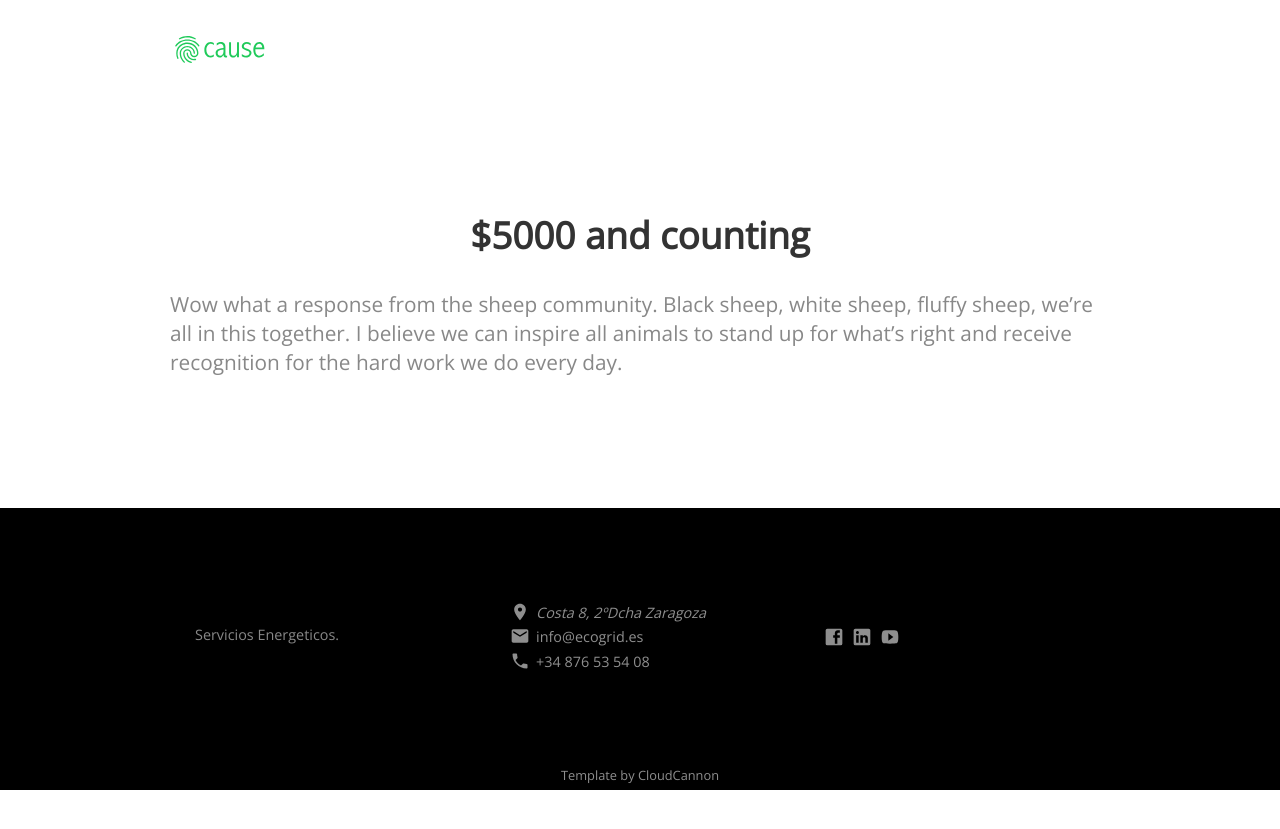
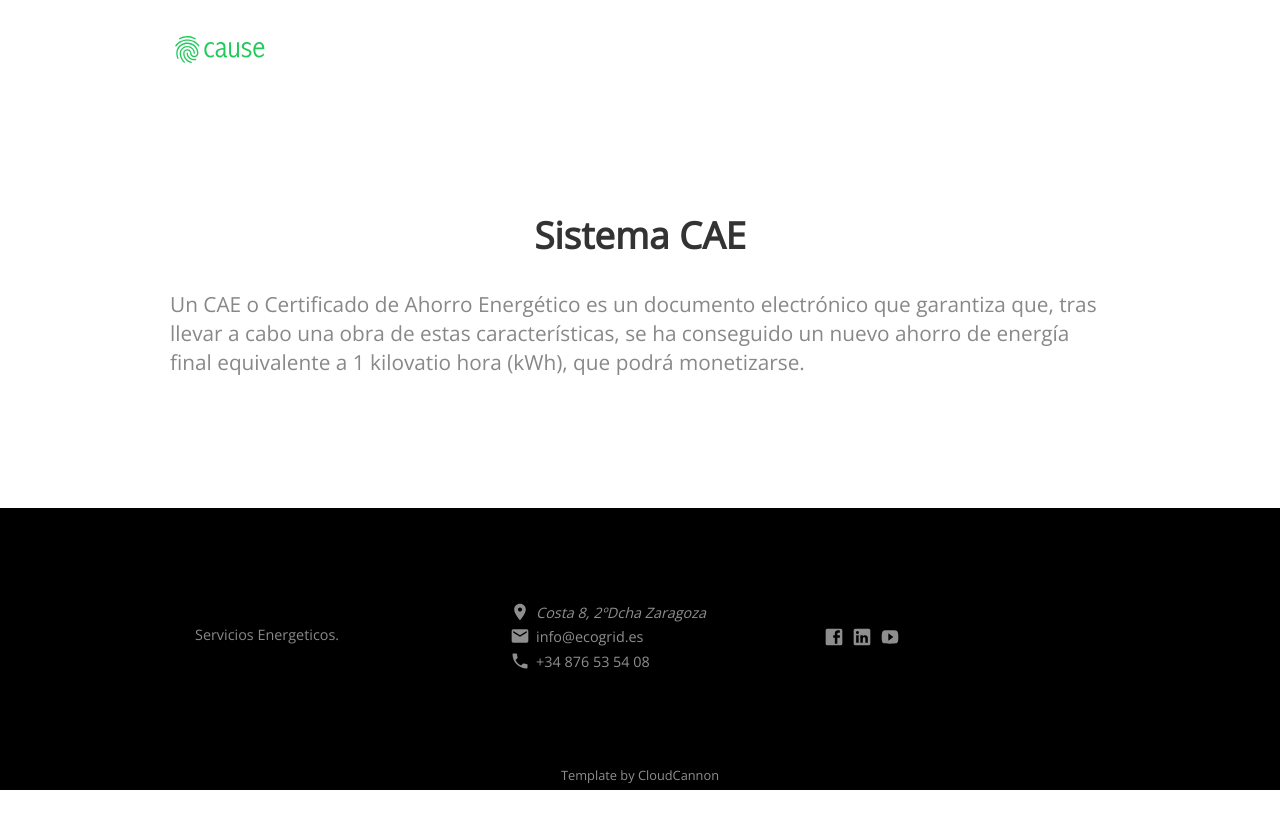
Before and after one commit to Ecogrid/Ecogrid-Landing, a Jekyll site: the page built from _posts/2016-11-05-5000.md, in a window 1280 px wide. Shown: the top 829 px of the page. Built offline with Jekyll 4.4.1, drawn with Linux system fonts in a browser that asks for light colours; nearby versions of some CDN libraries.

Commit message:
Update 2016-11-05-5000.md

```diff
--- a/_posts/2016-11-05-5000.md
+++ b/_posts/2016-11-05-5000.md
@@ -1,7 +1,7 @@
 ---
-title: $5000 and counting
-author_staff_member: wooly-mcbaa
-date: 2016-11-05
-featured_image:  https://unsplash.it/570/400?image=1018
+title: Sistema CAE
+author_staff_member: Sergio
+date: 2024-04-20
+featured_image:  wavy.jpg
 ---
-Wow what a response from the sheep community. Black sheep, white sheep, fluffy sheep, we're all in this together. I believe we can inspire all animals to stand up for what's right and receive recognition for the hard work we do every day.
+Un CAE o Certificado de Ahorro Energético es un documento electrónico que garantiza que, tras llevar a cabo una obra de estas características, se ha conseguido un nuevo ahorro de energía final equivalente a 1 kilovatio hora (kWh), que podrá monetizarse.
```
